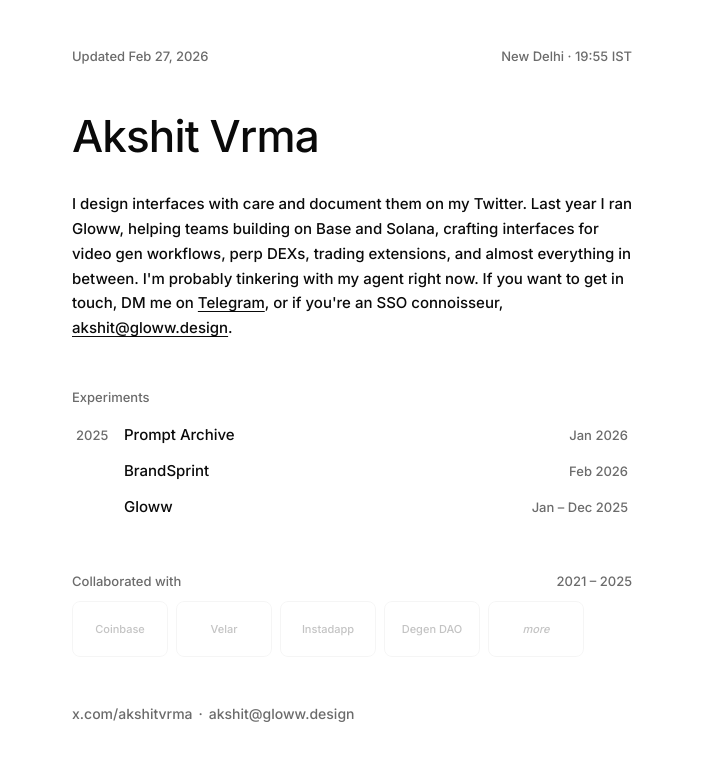
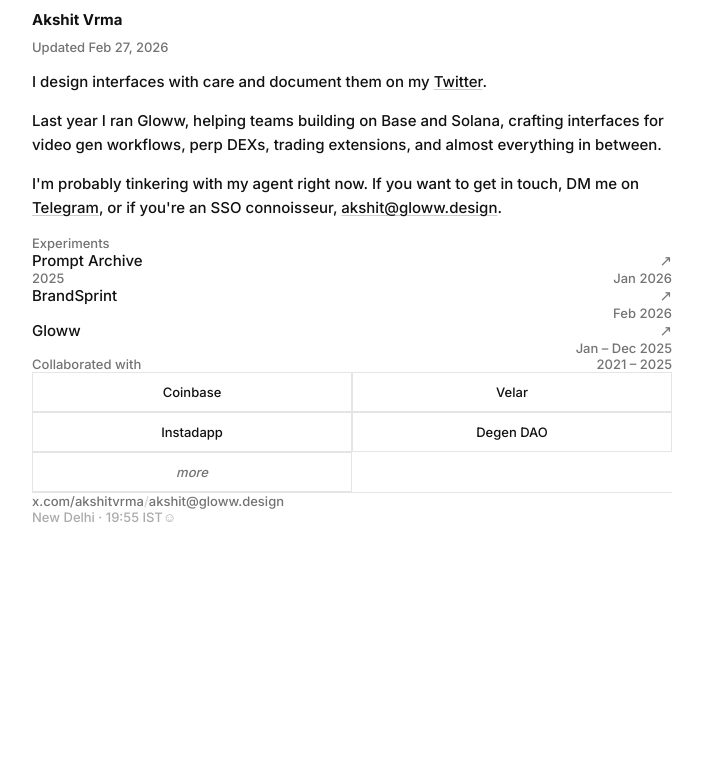
Before and after one commit to shogun101/akshit-portfolio, a Next.js app: page / in a window 1280 px wide. Shown: the top 760 px of the page, without its empty margins (288-991 px from the left). Built offline with nearby package versions, Linux system fonts and the light colour scheme.

Commit message:
redesign: implement HTML reference exactly — small name, 3-para bio, experiments table, logo boxes, clock+smiley footer

```diff
--- a/app/components/HomePage.tsx
+++ b/app/components/HomePage.tsx
@@ -1,173 +1,283 @@
 'use client'
-import { TextEffect } from '@/components/motion-primitives/text-effect'
-import { InView } from '@/components/motion-primitives/in-view'
-import { AnimatedGroup } from '@/components/motion-primitives/animated-group'
-import LiveClock from './LiveClock'
-import LogoBox from './LogoBox'
+import { useState, useEffect, useRef } from 'react'
+import { motion, AnimatePresence, useInView } from 'framer-motion'
 import Link from 'next/link'
-import { useState } from 'react'
 
-const experiments = [
+// TextEffect — letter-by-letter blur resolve
+function TextEffect({ text, className }: { text: string; className?: string }) {
+  const letters = text.split('')
+  const container = {
+    hidden: { opacity: 0 },
+    visible: { opacity: 1, transition: { staggerChildren: 0.03 } },
+  }
+  const child = {
+    hidden: { opacity: 0, filter: 'blur(10px)', y: 5 },
+    visible: { opacity: 1, filter: 'blur(0px)', y: 0, transition: { type: 'spring' as const, damping: 12, stiffness: 100 } },
+  }
+  return (
+    <motion.h1 className={className} variants={container} initial="hidden" animate="visible">
+      {letters.map((l, i) => (
+        <motion.span variants={child} key={i}>{l === ' ' ? '\u00A0' : l}</motion.span>
+      ))}
+    </motion.h1>
+  )
+}
+
+// InView fade-up
+function InView({ children, delay = 0 }: { children: React.ReactNode; delay?: number }) {
+  const ref = useRef(null)
+  const isInView = useInView(ref, { once: true, amount: 0.3 })
+  return (
+    <motion.div
+      ref={ref}
+      initial={{ opacity: 0, y: 10 }}
+      animate={isInView ? { opacity: 1, y: 0 } : { opacity: 0, y: 10 }}
+      transition={{ duration: 0.6, ease: 'easeOut', delay }}
+    >
+      {children}
+    </motion.div>
+  )
+}
+
+// Live clock
+function Clock() {
+  const [time, setTime] = useState('')
+  useEffect(() => {
+    const update = () => {
+      const t = new Intl.DateTimeFormat('en-GB', {
+        timeZone: 'Asia/Kolkata',
+        hour: '2-digit',
+        minute: '2-digit',
+        hour12: false,
+      }).format(new Date())
+      setTime(`New Delhi · ${t} IST`)
+    }
+    update()
+    const id = setInterval(update, 60000)
+    return () => clearInterval(id)
+  }, [])
+  return <span>{time}</span>
+}
+
+// Experiments
+const experimentsData = [
   { year: '2025', name: 'Prompt Archive', date: 'Jan 2026', slug: 'prompt-archive' },
-  { year: null,   name: 'BrandSprint',   date: 'Feb 2026', slug: 'brandsprint' },
-  { year: null,   name: 'Gloww',         date: 'Jan – Dec 2025', slug: 'gloww' },
+  { year: '',     name: 'BrandSprint',   date: 'Feb 2026', slug: 'brandsprint' },
+  { year: '',     name: 'Gloww',         date: 'Jan – Dec 2025', slug: 'gloww' },
 ]
 
-const logos = [
-  { name: 'Coinbase' },
-  { name: 'Velar' },
-  { name: 'Instadapp' },
-  { name: 'Degen DAO' },
-  { name: 'more', tooltip: 'Emerge · Splat · Osiris · Fere', italic: true },
-]
-
-function ExperimentRow({ year, name, date, slug }: typeof experiments[0]) {
+function ExperimentRow({ year, name, date, slug }: typeof experimentsData[0]) {
   const [hovered, setHovered] = useState(false)
   return (
-    <Link href={`/work/${slug}`} className="block">
+    <Link href={`/work/${slug}`} className="block border-b border-[#E5E5E5] last:border-0">
+      {/* Desktop */}
       <div
-        className="grid items-center transition-colors duration-150"
-        style={{
-          gridTemplateColumns: '48px 1fr auto',
-          height: '36px',
-          background: hovered ? '#F4F4F3' : 'transparent',
-          cursor: 'pointer',
-          paddingLeft: '4px',
-          paddingRight: '4px',
-          borderRadius: '3px',
-        }}
+        className="hidden md:grid items-center py-3 text-[14px] cursor-pointer"
+        style={{ gridTemplateColumns: '80px 1fr auto' }}
         onMouseEnter={() => setHovered(true)}
         onMouseLeave={() => setHovered(false)}
       >
-        <span style={{ fontSize: '13px', color: '#6B6B6B', fontWeight: 450 }}>
-          {year ?? ''}
-        </span>
-        <span
-          className="flex items-center gap-1.5 transition-transform duration-150"
-          style={{
-            fontSize: '15px',
-            color: '#0A0A0A',
-            fontWeight: 450,
-            transform: hovered ? 'translateX(4px)' : 'translateX(0)',
-          }}
-        >
+        <span className="text-[#737373] tabular-nums">{year}</span>
+        <span className="flex items-center text-[#111111]">
           {name}
-          <span
-            style={{
-              opacity: hovered ? 1 : 0,
-              transition: 'opacity 150ms ease',
-              fontSize: '13px',
-              color: '#6B6B6B',
-            }}
+          <motion.span
+            className="ml-2 text-[#737373] text-xs"
+            initial={{ opacity: 0, x: -5 }}
+            animate={{ opacity: hovered ? 1 : 0, x: hovered ? 0 : -5 }}
+            transition={{ duration: 0.15 }}
           >
             ↗
+          </motion.span>
         </span>
-        </span>
-        <span style={{ fontSize: '13px', color: '#6B6B6B', fontWeight: 450, textAlign: 'right' }}>
-          {date}
-        </span>
+        <span className="text-[#737373] text-right tabular-nums">{date}</span>
+      </div>
+      {/* Mobile */}
+      <div
+        className="md:hidden py-3"
+        onMouseEnter={() => setHovered(true)}
+        onMouseLeave={() => setHovered(false)}
+      >
+        <div className="text-[15px] text-[#111111] mb-1 flex items-center justify-between font-medium">
+          {name}
+          <span className="text-[#737373] text-xs">↗</span>
+        </div>
+        <div className="flex justify-between text-[13px] text-[#737373]">
+          <span>{year}</span>
+          <span>{date}</span>
+        </div>
       </div>
     </Link>
   )
 }
 
+function Experiments() {
+  return (
+    <div className="mb-12 mt-12">
+      <div className="text-[13px] text-[#737373] mb-4">Experiments</div>
+      <motion.div
+        className="flex flex-col"
+        initial="hidden"
+        whileInView="visible"
+        viewport={{ once: true }}
+        variants={{ visible: { transition: { staggerChildren: 0.1 } } }}
+      >
+        {experimentsData.map((item, i) => (
+          <motion.div
+            key={i}
+            variants={{ hidden: { opacity: 0, y: 10 }, visible: { opacity: 1, y: 0 } }}
+          >
+            <ExperimentRow {...item} />
+          </motion.div>
+        ))}
+      </motion.div>
+    </div>
+  )
+}
+
+// Collaborations
+const collabItems = [
+  { id: 1, name: 'Coinbase', tooltip: 'Coinbase' },
+  { id: 2, name: 'Velar',    tooltip: 'Velar' },
+  { id: 3, name: 'Instadapp',tooltip: 'Instadapp' },
+  { id: 4, name: 'Degen DAO',tooltip: 'Degen DAO' },
+  { id: 5, name: 'more',     tooltip: 'Emerge · Splat · Osiris · Fere', italic: true },
+]
+
+function LogoBox({
+  item, index, hoveredIndex, setHoveredIndex,
+}: {
+  item: typeof collabItems[0]
+  index: number
+  hoveredIndex: number | null
+  setHoveredIndex: (i: number | null) => void
+}) {
+  const isHovered = hoveredIndex === index
+  const isDimmed = hoveredIndex !== null && !isHovered
+  return (
+    <div className="relative group">
+      <motion.div
+        className="w-full md:w-auto md:px-4 h-[40px] md:h-[48px] border rounded flex items-center justify-center cursor-default bg-white relative z-10"
+        style={{ borderColor: isHovered ? '#111111' : '#E5E5E5', minWidth: '88px' }}
+        animate={{ opacity: isDimmed ? 0.4 : 1 }}
+        transition={{ duration: 0.15 }}
+        onMouseEnter={() => setHoveredIndex(index)}
+        onMouseLeave={() => setHoveredIndex(null)}
+      >
+        <span className={`text-[13px] font-medium text-[#111111] ${item.italic ? 'italic text-[#737373] font-normal' : ''}`}>
+          {item.name}
+        </span>
+      </motion.div>
+      <AnimatePresence>
+        {isHovered && item.tooltip && item.italic && (
+          <motion.div
+            initial={{ opacity: 0, y: 10, x: '-50%' }}
+            animate={{ opacity: 1, y: 0, x: '-50%' }}
+            exit={{ opacity: 0, y: 5, x: '-50%' }}
+            transition={{ duration: 0.2 }}
+            className="absolute left-1/2 bottom-full mb-2 whitespace-nowrap px-3 py-1.5 bg-black text-white text-[12px] rounded shadow-lg z-20 pointer-events-none"
+          >
+            {item.tooltip}
+            <div className="absolute top-full left-1/2 -translate-x-1/2 -mt-1 border-4 border-transparent border-t-black" />
+          </motion.div>
+        )}
+      </AnimatePresence>
+    </div>
+  )
+}
+
+function Collaborations() {
+  const [hoveredIndex, setHoveredIndex] = useState<number | null>(null)
+  return (
+    <div className="mb-12">
+      <div className="flex justify-between items-baseline mb-4">
+        <span className="text-[13px] text-[#737373]">Collaborated with</span>
+        <span className="text-[13px] text-[#737373]">2021 – 2025</span>
+      </div>
+      <div className="grid grid-cols-2 md:flex md:flex-wrap gap-3">
+        {collabItems.map((item, i) => (
+          <LogoBox key={item.id} item={item} index={i} hoveredIndex={hoveredIndex} setHoveredIndex={setHoveredIndex} />
+        ))}
+      </div>
+    </div>
+  )
+}
+
 export default function HomePage() {
   return (
-    <main style={{ maxWidth: '640px', margin: '0 auto', padding: '48px 40px 80px 40px' }}>
+    <div className="min-h-screen w-full flex justify-center bg-white">
+      <div className="w-full max-w-[640px] px-6 py-12 md:py-16 pb-20">
 
-      {/* Meta row */}
-      <div className="flex items-center justify-between" style={{ marginBottom: '48px' }}>
-        <span style={{ fontSize: '13px', color: '#6B6B6B', fontWeight: 450 }}>
-          Updated Feb 27, 2026
-        </span>
-        <span style={{ fontSize: '13px', color: '#6B6B6B', fontWeight: 450 }}>
-          New Delhi · <LiveClock /> IST
-        </span>
+        {/* Name */}
+        <div className="mb-1">
+          <TextEffect
+            text="Akshit Vrma"
+            className="text-[15px] font-semibold text-[#111111] leading-tight"
+          />
         </div>
 
-      {/* Name */}
-      <div style={{ marginBottom: '32px' }}>
-        <TextEffect
-          as="h1"
-          preset="blur"
-          style={{ fontSize: '44px', color: '#0A0A0A', fontWeight: 450, lineHeight: 1.1, letterSpacing: '-0.02em' }}
-        >
-          Akshit Vrma
-        </TextEffect>
+        {/* Updated date */}
+        <div className="text-[13px] text-[#737373] mb-10">
+          Updated Feb 27, 2026
         </div>
 
-      {/* About — no label */}
-      <InView
-        variants={{ hidden: { opacity: 0, y: 12 }, visible: { opacity: 1, y: 0 } }}
-        transition={{ duration: 0.5, ease: [0.16, 1, 0.3, 1] }}
-        viewOptions={{ margin: '0px 0px -40px 0px' }}
-      >
-        <p style={{ fontSize: '15px', color: '#0A0A0A', fontWeight: 450, lineHeight: 1.65, marginBottom: '48px' }}>
-          I design interfaces with care and document them on my Twitter. Last year I ran Gloww, helping teams building on Base and Solana, crafting interfaces for video gen workflows, perp DEXs, trading extensions, and almost everything in between. I&apos;m probably tinkering with my agent right now. If you want to get in touch, DM me on{' '}
-          <a href="#" style={{ textDecoration: 'underline', textUnderlineOffset: '3px' }}>Telegram</a>
+        {/* Bio */}
+        <InView delay={0.2}>
+          <div className="mb-8 text-[15px] leading-[1.6] text-[#111111] space-y-4">
+            <p>
+              I design interfaces with care and document them on my{' '}
+              <a href="https://x.com/akshitvrma" target="_blank" rel="noopener noreferrer"
+                className="underline decoration-1 underline-offset-2 decoration-[#ccc] hover:decoration-[#666] transition-colors">
+                Twitter
+              </a>.
+            </p>
+            <p>
+              Last year I ran Gloww, helping teams building on Base and Solana, crafting interfaces for video gen workflows, perp DEXs, trading extensions, and almost everything in between.
+            </p>
+            <p>
+              I&apos;m probably tinkering with my agent right now. If you want to get in touch, DM me on{' '}
+              <a href="#"
+                className="underline decoration-1 underline-offset-2 decoration-[#ccc] hover:decoration-[#666] transition-colors">
+                Telegram
+              </a>
               , or if you&apos;re an SSO connoisseur,{' '}
-          <a href="mailto:akshit@gloww.design" style={{ textDecoration: 'underline', textUnderlineOffset: '3px' }}>akshit@gloww.design</a>.
+              <a href="mailto:akshit@gloww.design"
+                className="underline decoration-1 underline-offset-2 decoration-[#ccc] hover:decoration-[#666] transition-colors">
+                akshit@gloww.design
+              </a>.
             </p>
+          </div>
         </InView>
 
         {/* Experiments */}
-      <InView
-        variants={{ hidden: { opacity: 0, y: 12 }, visible: { opacity: 1, y: 0 } }}
-        transition={{ duration: 0.5, ease: [0.16, 1, 0.3, 1] }}
-        viewOptions={{ margin: '0px 0px -40px 0px' }}
-      >
-        <div style={{ marginBottom: '48px' }}>
-          <span style={{ fontSize: '13px', color: '#6B6B6B', fontWeight: 450, display: 'block', marginBottom: '12px' }}>
-            Experiments
-          </span>
-          <AnimatedGroup>
-            {experiments.map((e) => (
-              <ExperimentRow key={e.name} {...e} />
-            ))}
-          </AnimatedGroup>
-        </div>
+        <Experiments />
+
+        {/* Collaborations */}
+        <InView delay={0.1}>
+          <Collaborations />
         </InView>
 
-      {/* Collaborated with */}
-      <InView
-        variants={{ hidden: { opacity: 0, y: 12 }, visible: { opacity: 1, y: 0 } }}
-        transition={{ duration: 0.5, ease: [0.16, 1, 0.3, 1] }}
-        viewOptions={{ margin: '0px 0px -40px 0px' }}
-      >
-        <div style={{ marginBottom: '48px' }}>
-          <div className="flex items-center justify-between" style={{ marginBottom: '12px' }}>
-            <span style={{ fontSize: '13px', color: '#6B6B6B', fontWeight: 450 }}>Collaborated with</span>
-            <span style={{ fontSize: '13px', color: '#6B6B6B', fontWeight: 450 }}>2021 – 2025</span>
+        {/* Footer */}
+        <InView delay={0.2}>
+          <div className="mt-20 pt-8 border-t border-[#E5E5E5] text-[13px] text-[#737373] flex flex-col md:flex-row justify-between items-start md:items-center gap-4">
+            <div className="flex items-center gap-3">
+              <a href="https://x.com/akshitvrma" target="_blank" rel="noopener noreferrer"
+                className="hover:text-[#111111] transition-colors">
+                x.com/akshitvrma
+              </a>
+              <span className="opacity-30">/</span>
+              <a href="mailto:akshit@gloww.design"
+                className="hover:text-[#111111] transition-colors">
+                akshit@gloww.design
+              </a>
             </div>
-          <div style={{ display: 'flex', gap: '8px', flexWrap: 'wrap' }}>
-            {logos.map((l) => (
-              <LogoBox key={l.name} {...l} />
-            ))}
+            <div className="opacity-60 flex items-center gap-2">
+              <Clock />
+              <span className="text-lg leading-none pb-1">☺</span>
             </div>
           </div>
         </InView>
 
-      {/* Footer — just links */}
-      <div style={{ display: 'flex', gap: '6px', alignItems: 'center' }}>
-        <a
-          href="https://x.com/akshitvrma"
-          target="_blank"
-          rel="noopener noreferrer"
-          className="hover:underline"
-          style={{ fontSize: '14px', color: '#6B6B6B', fontWeight: 450, textUnderlineOffset: '3px' }}
-        >
-          x.com/akshitvrma
-        </a>
-        <span style={{ fontSize: '14px', color: '#6B6B6B' }}>·</span>
-        <a
-          href="mailto:akshit@gloww.design"
-          className="hover:underline"
-          style={{ fontSize: '14px', color: '#6B6B6B', fontWeight: 450, textUnderlineOffset: '3px' }}
-        >
-          akshit@gloww.design
-        </a>
       </div>
-
-    </main>
+    </div>
   )
 }
```
Lines whose indentation alone changed are shown as unchanged.
